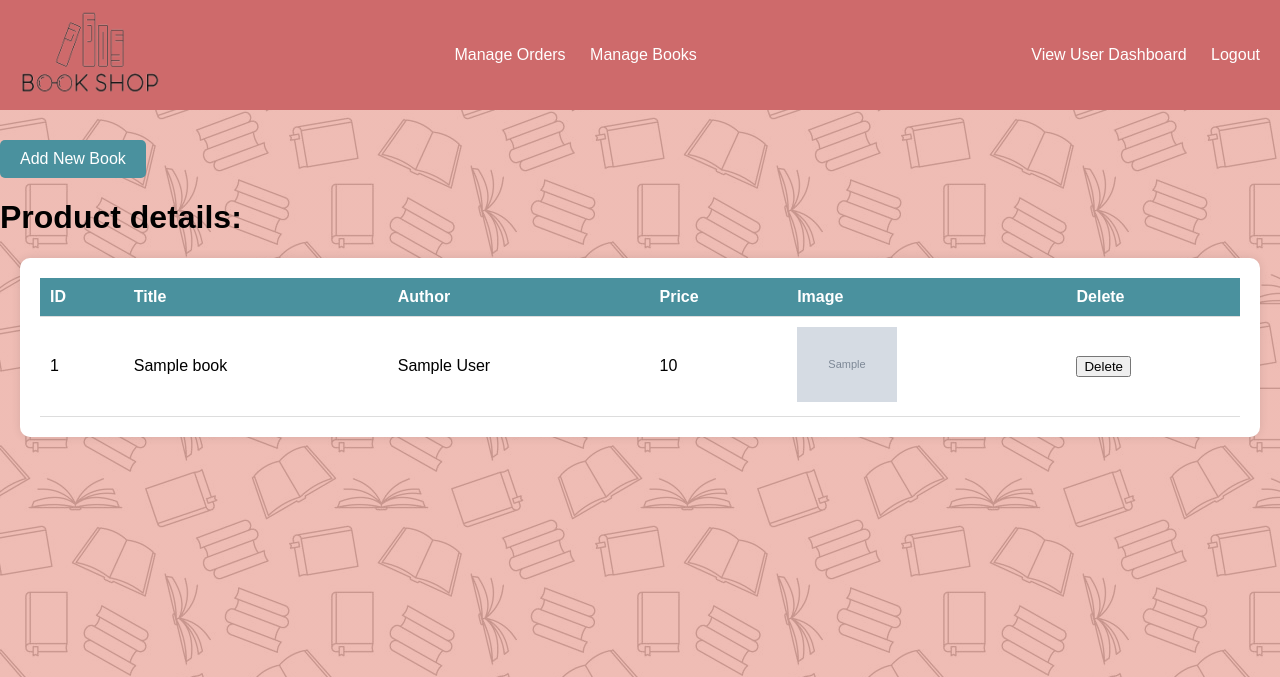
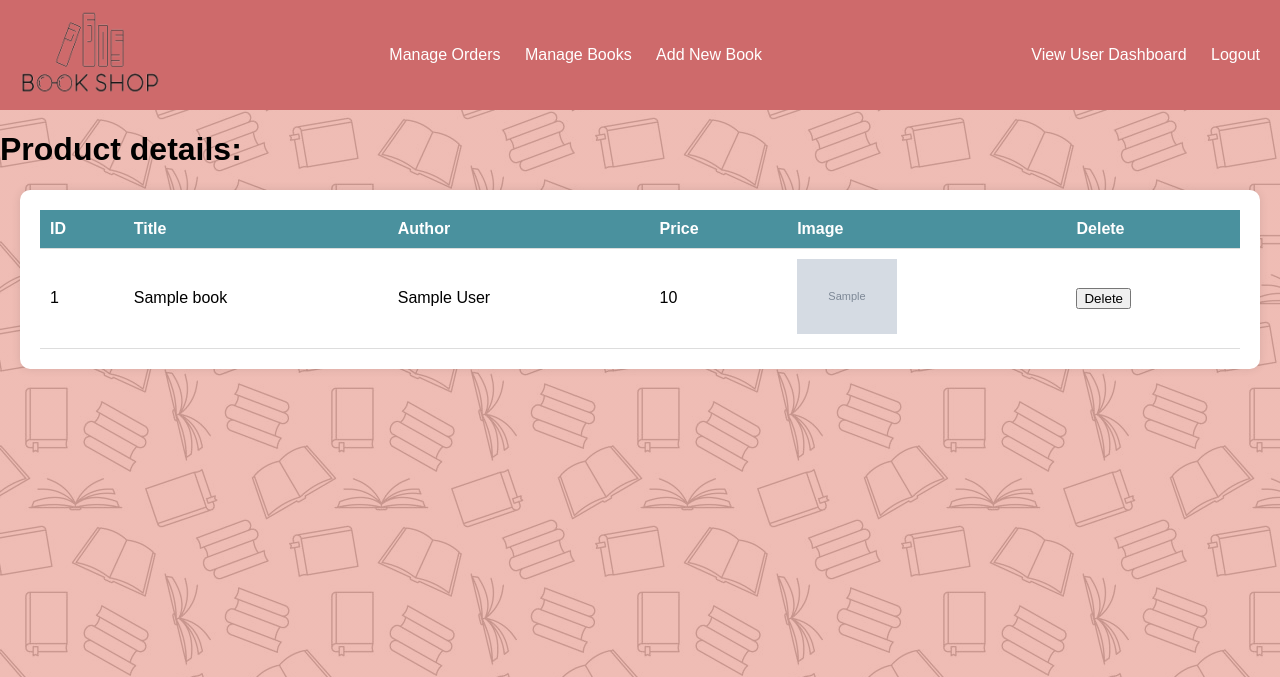
Before and after one commit to Youssef-Guiga/Tp_Symfony, a Symfony app: template templates/admin/index.html.twig in a window 1280 px wide. Shown: the top 677 px of the page. Run offline with Twig, Linux system fonts and the light colour scheme; the template is opened without the code that fills it: most values are stand-ins (such as "Sample title", 1, 10 or a date in 2020); grey boxes marked "Sample" are stand-in pictures; some libraries are stand-ins or nearby versions.

Commit message:
fix admin paths

```diff
--- a/templates/admin/index.html.twig
+++ b/templates/admin/index.html.twig
@@ -11,22 +11,17 @@
     </div>
     <nav class="main-nav">
         <ul>
-            <li><a href="manage_orders">Manage Orders</a></li>
-            <li><a href="'admin_dashboard">Manage Books</a></li>
+            <li><a href="{{ path('admin_manage_orders') }}">Manage Orders</a></li>
+            <li><a href="{{ path('admin_dashboard') }}">Manage Books</a></li>
+            <li> <a href="{{ path('admin_book_new') }}">Add New Book</a></li>
         </ul>
     </nav>
     <div class="admin-actions">
-        <a href="'user_dashboard'">View User Dashboard</a>
+        <a href="user_dashboard'">View User Dashboard</a>
         <a href="logout">Logout</a>
     </div>
 </header>
 
-<div class="container">
-    <div class="row">
-        <div class="col-md-6">
-            <a href="{{ path('admin_book_new') }}" class="btn btn-add-book">Add New Book</a>
-        </div>
-    </div>
 
 
     <div class="row mt-4">
--- a/templates/admin/manage_orders.html.twig
+++ b/templates/admin/manage_orders.html.twig
@@ -13,9 +13,9 @@
     </div>
     <nav class="main-nav">
         <ul>
-            <li><a href="admin_dashboard">Dashboard</a></li>
+            <li><a href="{{ path('admin_dashboard') }}">Dashboard</a></li>
             <li><a href="{{ path('admin_manage_orders') }}">Manage Orders</a></li>
-            <li><a href="admin_book_new">Add New Book</a></li>
+            <li><a href="{{ path('admin_book_new') }}">Add New Book</a></li>
         </ul>
     </nav>
     <div class="admin-actions">
--- a/templates/admin/new.html.twig
+++ b/templates/admin/new.html.twig
@@ -11,8 +11,8 @@
     </div>
     <nav class="main-nav">
         <ul>
-            <li><a href="manage_orders">Manage Orders</a></li>
-            <li><a href="admin_dashboard">Manage Books</a></li>
+            <li><a href="{{ path('admin_manage_orders') }}">Manage Orders</a></li>
+            <li><a href="{{ path('admin_dashboard') }}">Manage Books</a></li>
         </ul>
     </nav>
     <div class="admin-actions">
```
Also changed, not shown: public/uploads/665719ca4fb91.png (added).
